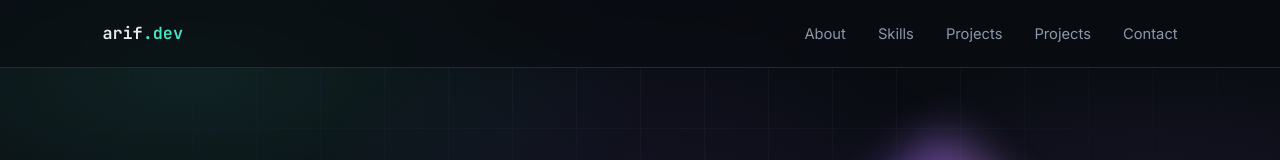
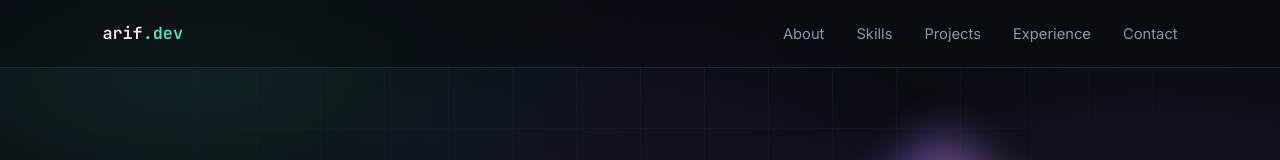
Before and after one commit to ariftr1/arif-portfolio, a plain HTML site: page index.html in a window 1280 px wide. Shown: the top 160 px of the page. Drawn offline with Linux system fonts and the light colour scheme.

Commit message:
Change 'Projects' link to 'Experience' in navigation

```diff
--- a/index.html
+++ b/index.html
@@ -288,7 +288,7 @@
     <li><a href="#about">About</a></li>
     <li><a href="#skills">Skills</a></li>
     <li><a href="#projects">Projects</a></li>
-    <li><a href="#experience">Projects</a></li>
+    <li><a href="#experience">Experience</a></li>
     <li><a href="#contact">Contact</a></li>
   </ul>
 </nav>
```
